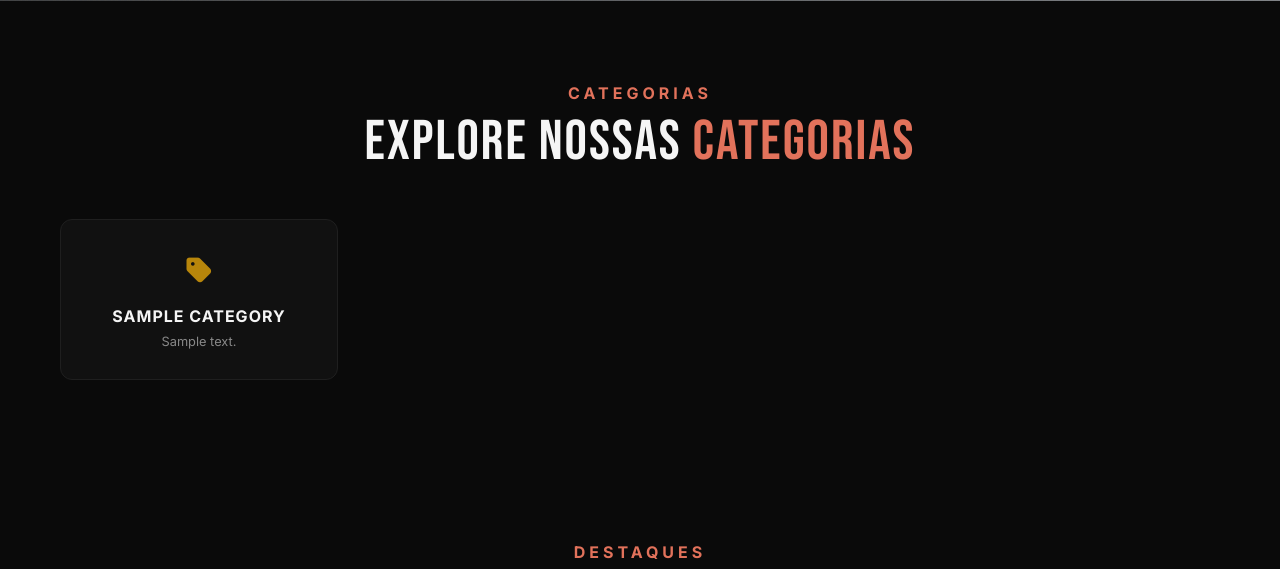
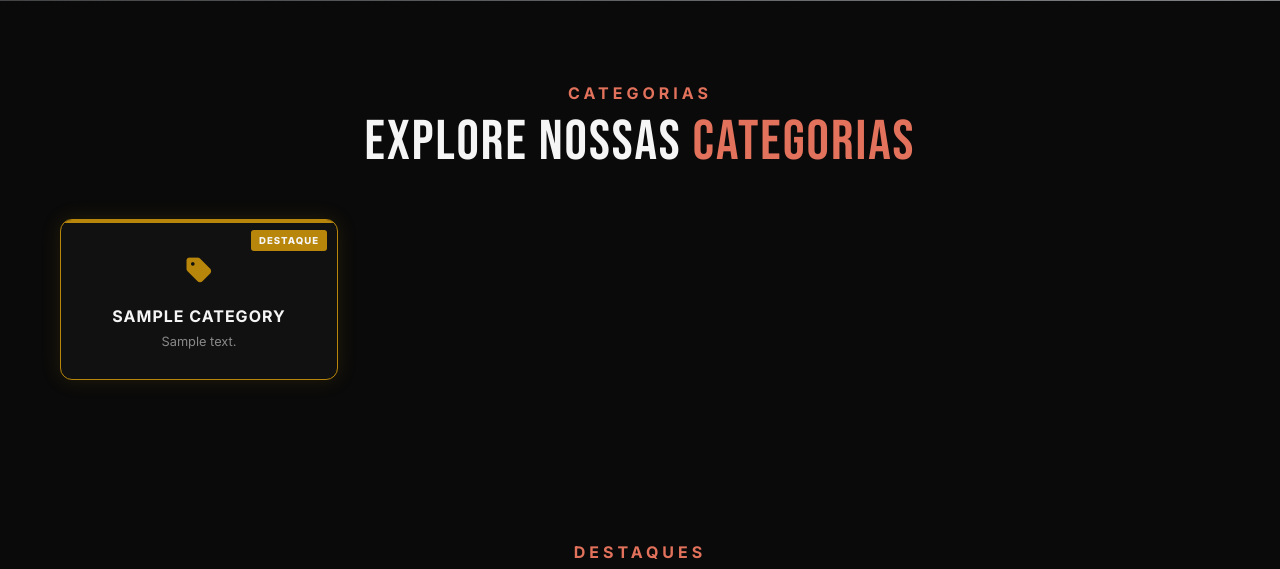
Before and after one commit to kleberfonsecapro/m2.moda-masculina, a Django app: page / in a window 1280 px wide. Shown: the part 884-1453 px from the top of the page. Run offline with Django 5.2, Linux system fonts and the light colour scheme; tables that the repository leaves empty hold one stand-in row (values such as "Sample post"); grey boxes marked "Sample" are stand-in pictures.

Commit message:
feat: campo destaque nas categorias - edição pelo admin

```diff
--- a/backend/catalog/admin.py
+++ b/backend/catalog/admin.py
@@ -61,7 +61,9 @@ class CarouselSettingsAdmin(admin.ModelAdmin):
 
 @admin.register(Category)
 class CategoryAdmin(admin.ModelAdmin):
-    list_display = ['name', 'slug', 'created_at']
+    list_display = ['name', 'slug', 'featured', 'created_at']
+    list_editable = ['featured']
+    list_filter = ['featured']
     prepopulated_fields = {'slug': ('name',)}
     search_fields = ['name']
 
--- a/backend/catalog/models.py
+++ b/backend/catalog/models.py
@@ -6,6 +6,7 @@ class Category(models.Model):
     name = models.CharField('Nome', max_length=100)
     slug = models.SlugField(max_length=100, unique=True)
     description = models.TextField('Descrição', blank=True)
+    featured = models.BooleanField('Destaque', default=False)
     created_at = models.DateTimeField(auto_now_add=True)
 
     class Meta:
--- a/backend/catalog/views.py
+++ b/backend/catalog/views.py
@@ -4,12 +4,14 @@ from .models import Category, Product, CarouselSlide, CarouselSettings
 
 def home(request):
     featured_products = Product.objects.filter(available=True, featured=True)[:8]
-    categories = Category.objects.all()
+    categories = Category.objects.all().order_by('-featured', 'name')
+    featured_categories = Category.objects.filter(featured=True)
     slides = CarouselSlide.objects.filter(active=True).order_by('order')
     carousel_settings = CarouselSettings.objects.first()
     return render(request, 'catalog/home.html', {
         'featured_products': featured_products,
         'categories': categories,
+        'featured_categories': featured_categories,
         'slides': slides,
         'carousel_settings': carousel_settings,
     })
--- a/frontend/static/css/style.css
+++ b/frontend/static/css/style.css
@@ -265,6 +265,24 @@ img { max-width: 100%; height: auto; display: block; }
     height: 3px; background: var(--color-secondary);
     transform: scaleX(0); transform-origin: left;
     transition: var(--transition);
+}
+.category-card.featured {
+    border-color: var(--color-accent);
+    box-shadow: 0 0 20px rgba(184, 134, 11, 0.15);
+}
+.category-card.featured::before {
+    content: ''; position: absolute; top: 0; left: 0; right: 0;
+    height: 3px; background: var(--color-accent);
+    transform: scaleX(1);
+}
+.category-card.featured:hover {
+    box-shadow: var(--shadow-accent);
+}
+.category-badge {
+    position: absolute; top: 10px; right: 10px;
+    background: var(--color-accent); color: var(--color-white);
+    font-size: 0.6rem; font-weight: 800; text-transform: uppercase;
+    letter-spacing: 1px; padding: 3px 8px; border-radius: 3px;
 }
 .category-card:hover {
     transform: translateY(-4px); border-color: var(--color-secondary);
--- a/frontend/templates/catalog/home.html
+++ b/frontend/templates/catalog/home.html
@@ -38,7 +38,8 @@
         </div>
         <div class="categories-grid">
             {% for category in categories %}
-            <a href="{% url 'catalog:product_list_by_category' category.slug %}" class="category-card">
+            <a href="{% url 'catalog:product_list_by_category' category.slug %}" class="category-card{% if category.featured %} featured{% endif %}">
+                {% if category.featured %}<span class="category-badge">Destaque</span>{% endif %}
                 <div class="category-icon">
                     {% if category.slug == 'camisas-peruanas' %}
                         <i class="fas fa-tshirt"></i>
```
Also changed, not shown: backend/catalog/migrations/0003_category_featured.py (added).
